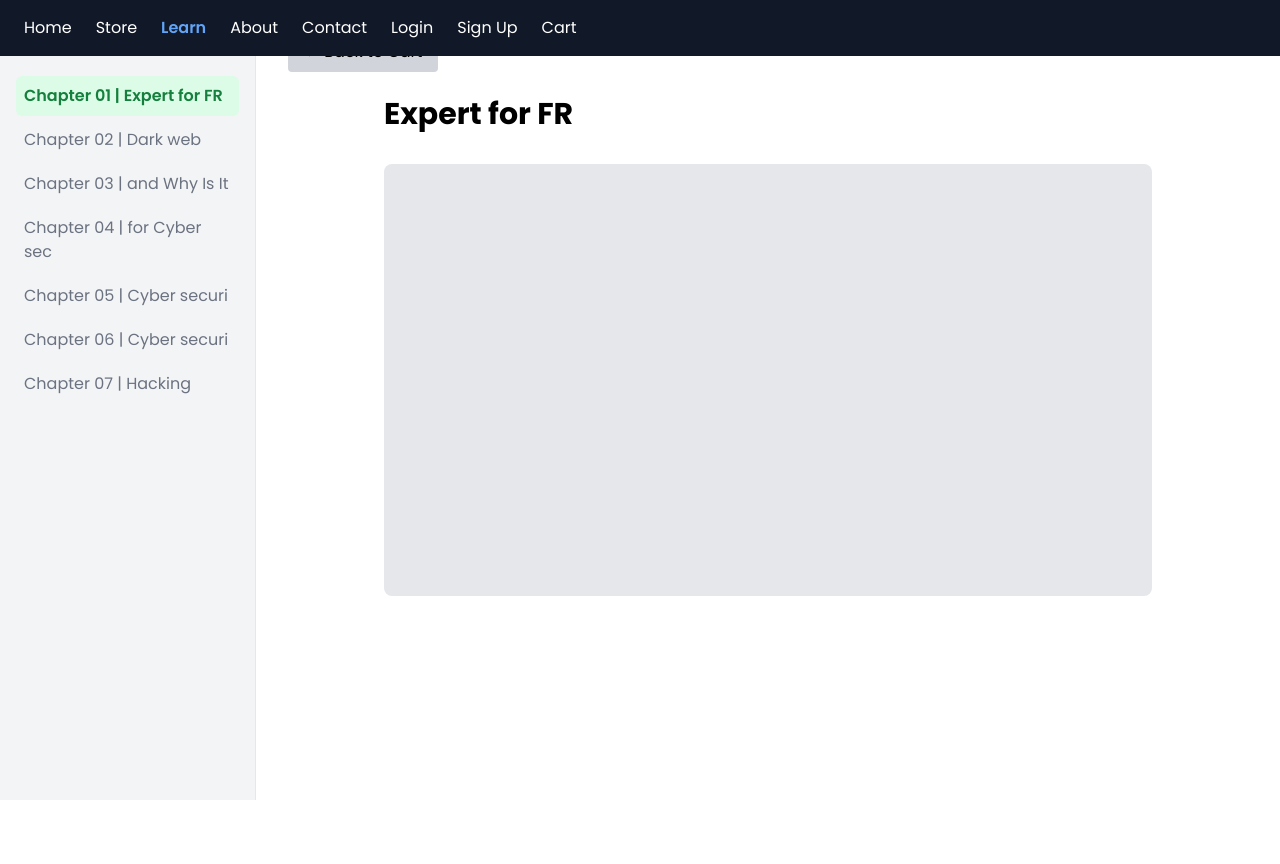
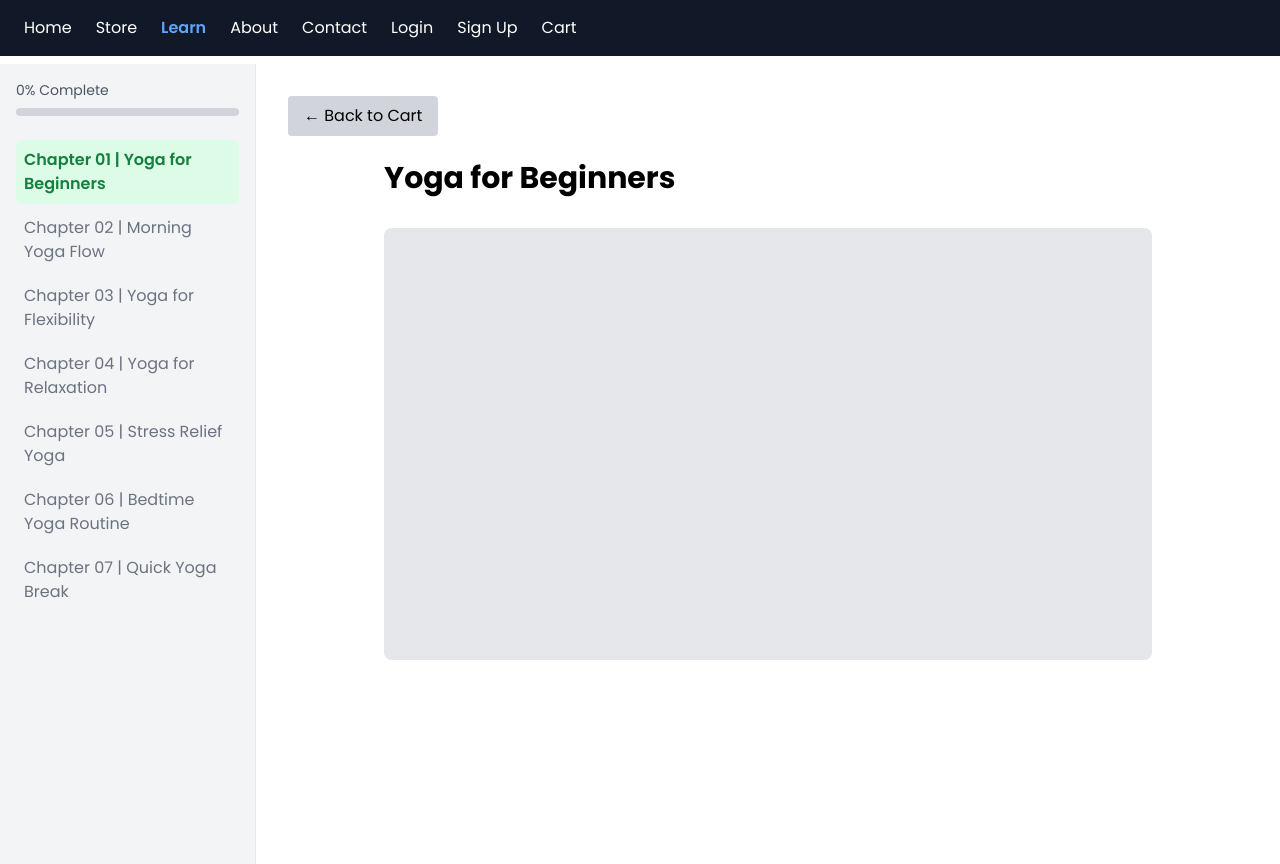
Before and after one commit to shuhaib751/React_miniproject, a React (Create React App) app: page /learn in a window 1280 px wide. Before the commit the page ends 800 px from the top, so only its background shows below. Built offline with nearby package versions, Linux system fonts and the light colour scheme.

Commit message:
changed Learn.jsx,Navbar.jsx,app.jsx

```diff
--- a/src/App.jsx
+++ b/src/App.jsx
@@ -12,10 +12,13 @@ import Store from "./Pages/Store";      // New import
 const App = () => {
   return (
     <>
+      {/* Navbar Section */}
       <div className="bg-slate-900 fixed w-full z-10">
         <Navbar />
       </div>
 
+      {/* Content Section */}
+      <div className="mt-[64px]"> {/* Adjust this value to match the navbar's height */}
         <Routes>
           <Route path="/" element={<Home />} />
           <Route path="/store" element={<Store />} />
@@ -26,8 +29,10 @@ const App = () => {
           <Route path="/login" element={<Login />} />
           <Route path="/signup" element={<SignUp />} />
         </Routes>
+      </div>
     </>
   );
 };
 
 export default App;
+//changed byyyyy
--- a/src/Pages/Learn.jsx
+++ b/src/Pages/Learn.jsx
@@ -8,14 +8,15 @@ const Learn = () => {
   const playerRef = useRef(null);
 
   const chapters = [
-    { title: "Expert for FR", videoId: "8YvzKN5GQ5I" },
-    { title: "Dark web", videoId: "cTix9GFQQnw" },
-    { title: "and Why Is It", videoId: "XqxQeHOJkfA" },
-    { title: "for Cyber sec", videoId: "d86D6a0dRqQ" },
-    { title: "Cyber securi", videoId: "e97E6e4rRqQ" },
-    { title: "Cyber securi", videoId: "f08F7f5sRqQ" },
-    { title: "Hacking", videoId: "g19G8g6tRqQ" },
+    { title: "Yoga for Beginners", videoId: "yUBzHThl-d0" }, // Adriene - Beginner
+    { title: "Morning Yoga Flow", videoId: "8YvzKN5GQ5I" }, // Boho Beautiful
+    { title: "Yoga for Flexibility", videoId: "16u9UJekrG0" }, // Adriene - Flexibility
+    { title: "Yoga for Relaxation", videoId: "cTix9GFQQnw" }, // Slow Stretch
+    { title: "Stress Relief Yoga", videoId: "O6yzHkoDXZ8" }, // Calm stress relief
+    { title: "Bedtime Yoga Routine", videoId: "RI5gOBeTqyE" }, // Bedtime wind-down
+    { title: "Quick Yoga Break", videoId: "dxoY1i6alSk" }, // 5 min yoga break
   ];
+
 
   // Load YouTube Iframe API once
   useEffect(() => {
@@ -119,8 +120,10 @@ const Learn = () => {
           </h2>
 
           <div className="aspect-video bg-gray-200 rounded-lg overflow-hidden">
-            <div id="youtube-player" key={chapters[currentChapter].videoId}></div>
-          </div>
+          <div id="youtube-player"></div>
+
+</div>
+
         </div>
       </div>
     </div>
--- a/src/components/Navbar.jsx
+++ b/src/components/Navbar.jsx
@@ -2,7 +2,7 @@ import { NavLink } from 'react-router-dom';
 
 const Navbar = () => {
   return (
-    <nav className="bg-gray-900 text-white px-6 py-4">
+    <nav className="bg-gray-900 text-white px-6 py-4 fixed top-0 w-full z-1">
       <ul className="flex space-x-6">
         <li>
           <NavLink
```
Lines whose indentation alone changed are shown as unchanged.
